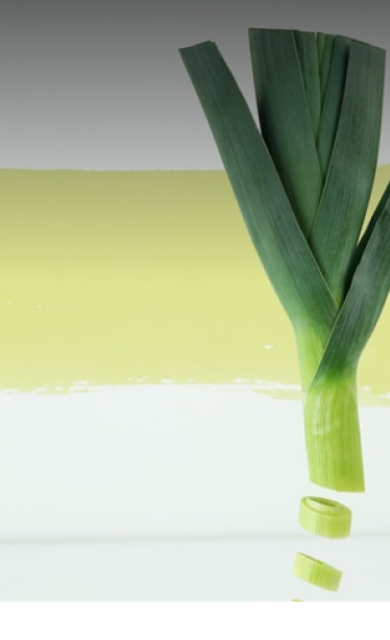
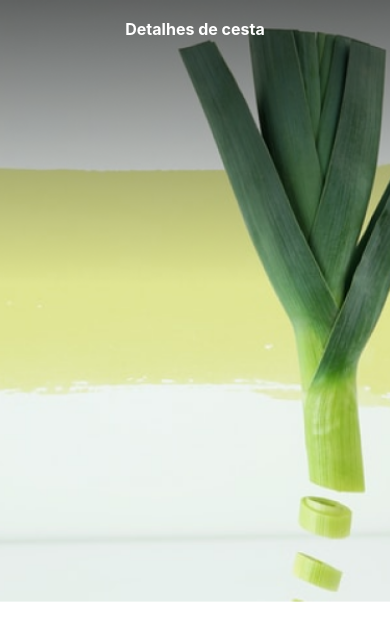
Before and after one commit to ilima12/Org-Cesta, a React Native app: screen / in a window 390 px wide. Shown: the top 640 px of the page. Built offline with nearby package versions, Linux system fonts and the light colour scheme.

Commit message:
implementando css no titulo

```diff
--- a/src/telas/cesta.js
+++ b/src/telas/cesta.js
@@ -1,12 +1,15 @@
 import React from 'react'
-import {StyleSheet, Image, Dimensions} from 'react-native'
+import {StyleSheet, Image, Dimensions, Text} from 'react-native'
 
 import topo from '../../assets/topo.png';
 
 const width = Dimensions.get('screen').width;
 
 export default function Cesta() {
-    return <Image source={topo} style={estilos.topo}/>
+    return <>
+    <Image source={topo} style={estilos.topo}/>
+    <Text style={estilos.titulo}>Detalhes de cesta</Text>
+    </>
 }
 
 
@@ -14,6 +17,16 @@ const estilos = StyleSheet.create({
     topo: {
         width: "100%",
         height: 578/768 * width,
+    },
+    titulo: {
+        width: "100%" ,
+        position: "absolute",
+        textAlign: "center",
+        fontSize: 16,
+        lineHeight: 26,
+        color: "white",
+        fontWeight: "bold",
+        padding: 16
     }
 
 })
```
